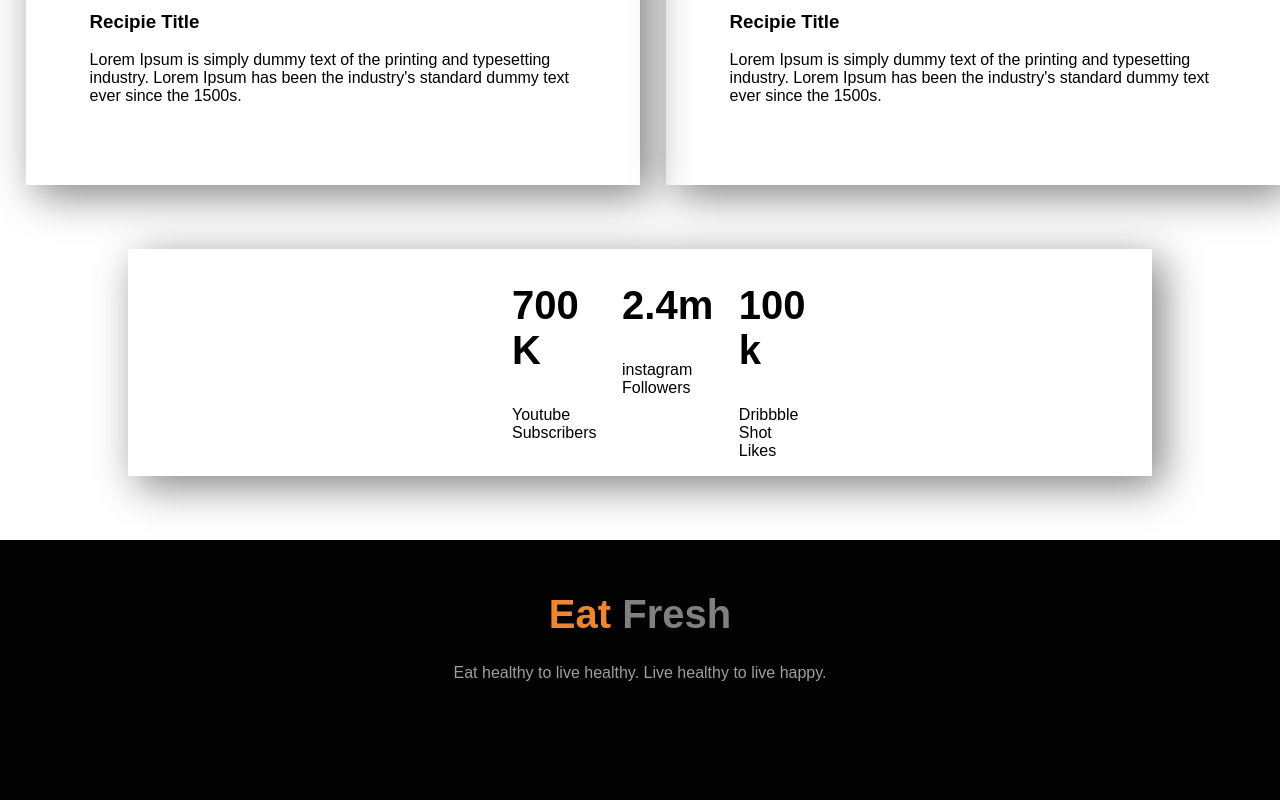
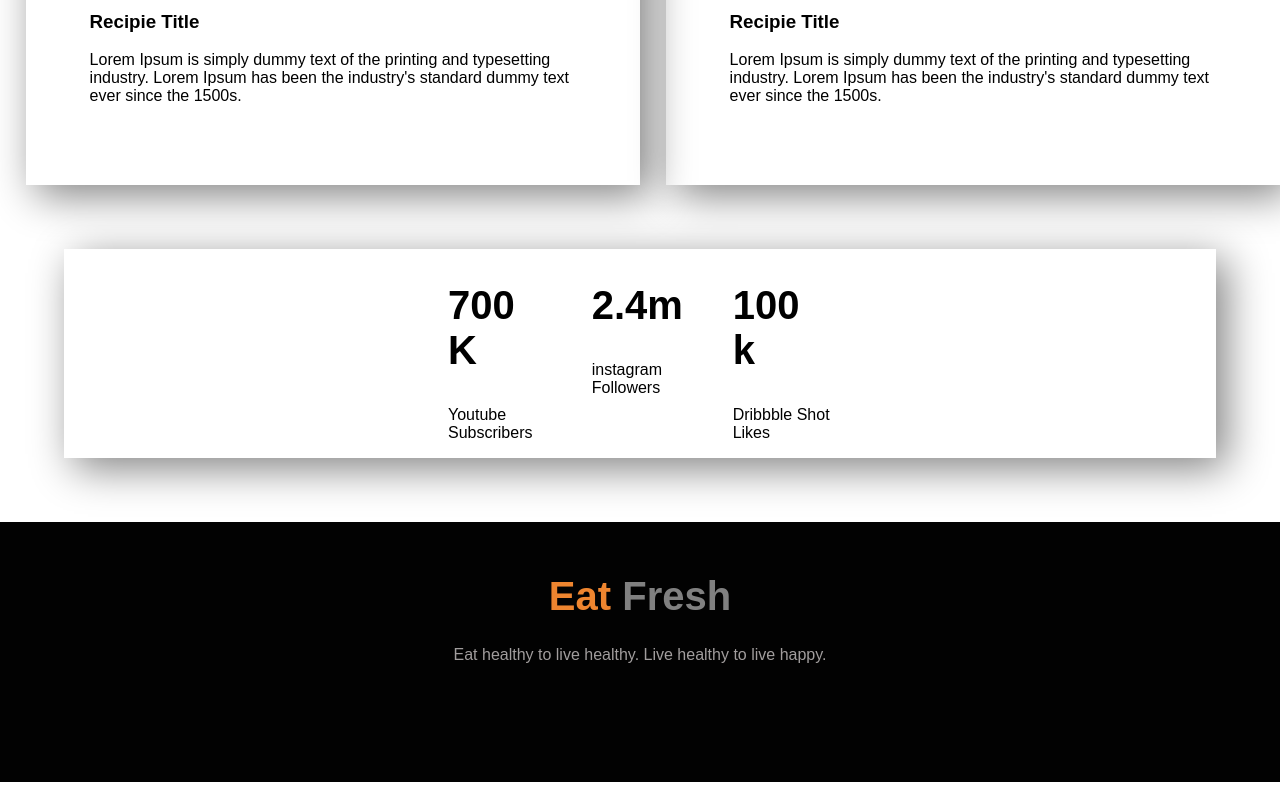
Before and after one commit to rabby005/eat-healthy-practice, a plain HTML site: page index.html in a window 1280 px wide. Shown: the part 1467-2267 px from the top of the page. Drawn offline with Linux system fonts and the light colour scheme.

Commit message:
first commit

```diff
--- a/style.css
+++ b/style.css
@@ -48,6 +48,6 @@ body{
     box-shadow: 10px 10px 40px gray;
     padding-left: 30%;
     padding-right: 30%;
-    margin-left: 10%;
-    margin-right: 10%;
+    margin-left: 5%;
+    margin-right: 5%;
 }
```
